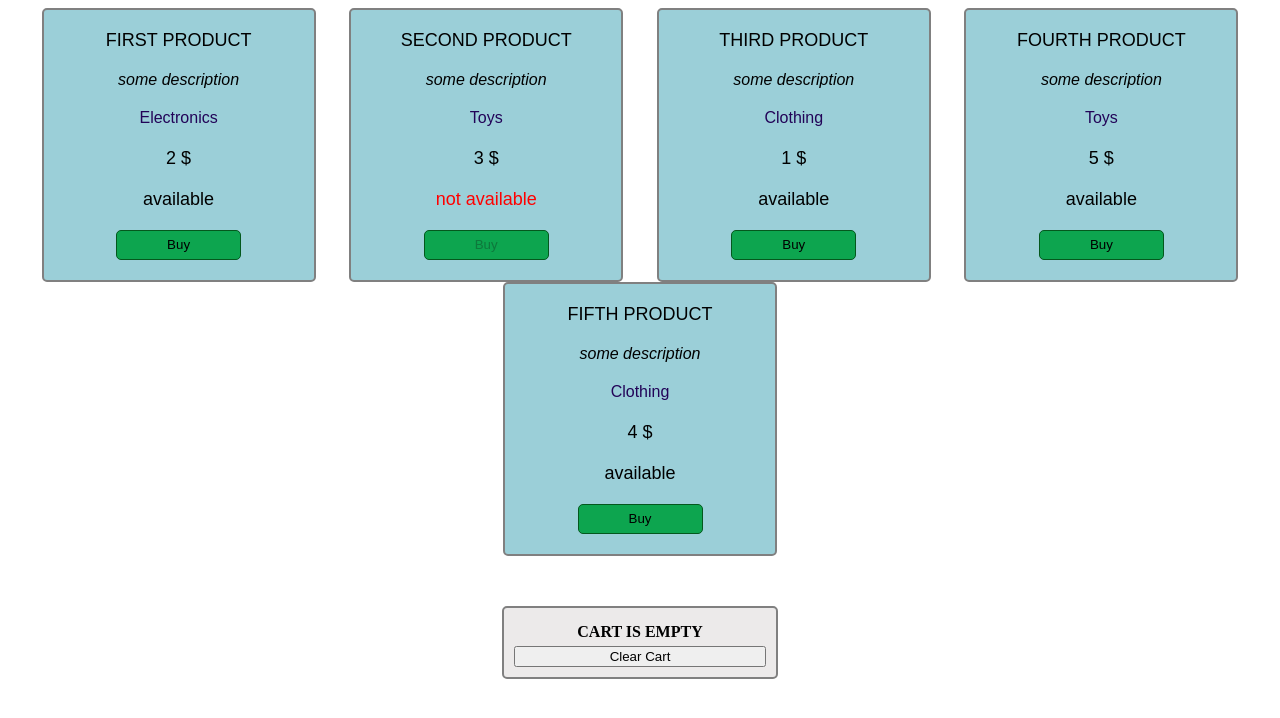
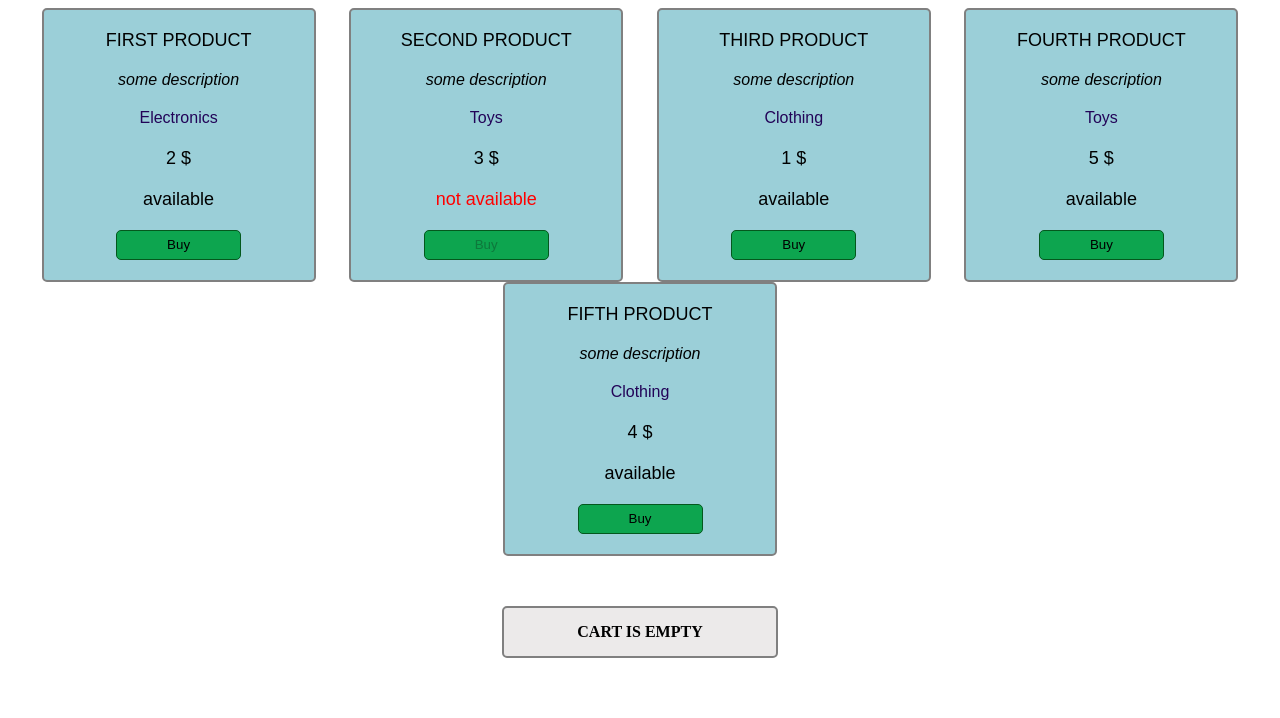
Before and after one commit to IvanKhud/learn-angular, an Angular app: page / in a window 1280 px wide. Shown: the top 718 px of the page. Built offline with nearby package versions, Linux system fonts and the light colour scheme.

Commit message:
hided clear button when cart is empty

```diff
--- a/src/app/core/cart-list/cart-list.component.html
+++ b/src/app/core/cart-list/cart-list.component.html
@@ -10,5 +10,5 @@
   <ng-template #emptyCart>
     <h3 class="cart-list-title">Cart is empty</h3>
   </ng-template>
-  <button (click)="clearCart()">Clear Cart</button>
+  <button (click)="clearCart()" *ngIf="getNumberOfItems() > 0">Clear Cart</button>
 </div>
```
